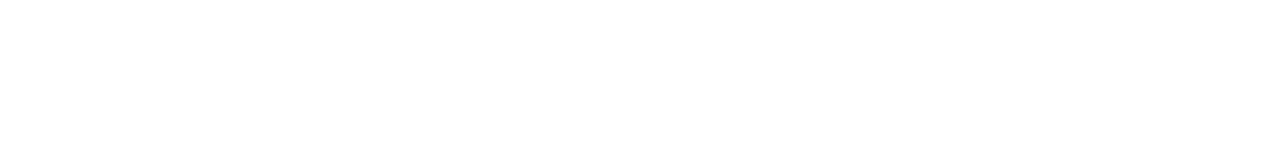
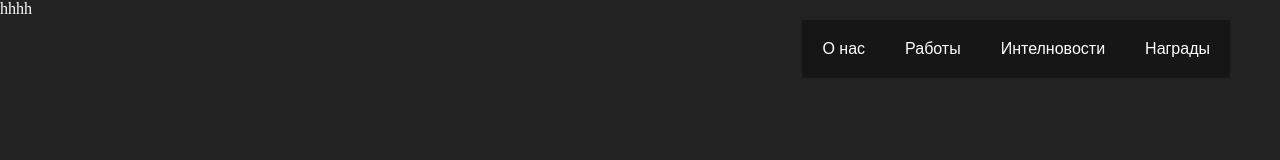
Before and after one commit to rinsdesyu/Intelvideo-site, a website: page index.html in a window 1280 px wide. Drawn offline with Linux system fonts and the light colour scheme.

Commit message:
first version of navbar

```diff
--- a/css/main.css
+++ b/css/main.css
@@ -1,3 +1,38 @@
+/* global styles */
+
 body {
     margin: 0;
+    background-color: #222;
+    color: #fff;
 }
+
+a {
+    color: #fff;
+}
+
+
+/* navbar-styles */
+
+.navbar {
+    display: flex;
+    /*height: 50px;*/
+    background-color: #161616;
+    position: absolute;
+    top: 20px;
+    right: 50px;
+/*    box-shadow: 0px 0px 5px 5px #202020;*/
+}
+
+.navbar .navbar-button {
+    padding: 20px 20px 20px 20px;
+}
+
+.navbar .navbar-button a {
+    font-family: sans-serif;
+    text-decoration: none;
+}
+
+.navbar .navbar-button:hover {
+    box-shadow: 0px -5px 0px 0px #fff inset;
+
+}
--- a/index.html
+++ b/index.html
@@ -1,8 +1,18 @@
+<!DOCTYPE html5>
 <html>
 <head>
-    <title>Intelvideo nahui</title>
+   <meta charset="utf-8" />
+   <link href='css/main.css' type="text/css" rel="stylesheet"/>
+   <title>Intelvideo nahui</title>
 </head>
 <body>
-<div class="navbar"></div>
+<div class="navbar">
+    <div class="navbar-button"><a href="#">О нас</a></div>
+    <div class="navbar-button"><a href="#">Работы</a></div>
+    <div class="navbar-button"><a href="#">Интелновости</a></div>
+    <div class="navbar-button"><a href="#">Награды</a></div>
+</div>
+
+hhhh
 </body>
 </html>
```
